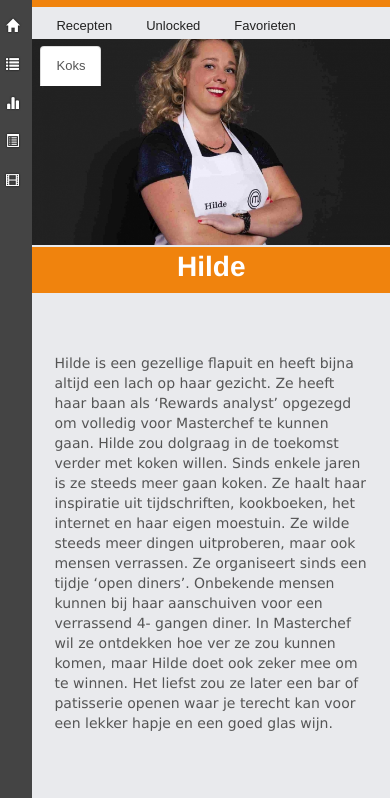
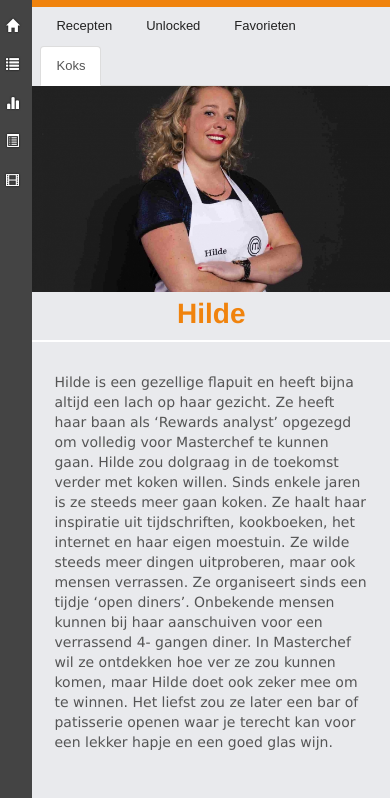
Before and after one commit to hoidiana/project5, a plain HTML site: page hilde.html in a window 390 px wide. Shown: the part 46-844 px from the top of the page. Drawn offline with nearby package versions, Linux system fonts and the light colour scheme; files whose address does not match are found by name.

Commit message:
Add files via upload

```diff
--- a/template/css/styles.css
+++ b/template/css/styles.css
@@ -333,4 +333,22 @@ small.text-muted {
   #master2 {
     border-top: 2px solid white;
   }
+
+  .antwoorden {
+    margin-top: -20px;
+  }
+
+  #eten {
+    margin-top: 0px;
+  }
+
+  #kok {
+    background-color: #e9eaed;
+    color: #f0830d;
+    border-bottom: 2px solid white;
+  }
+
+  .infoChef {
+    margin-top: -30px;
+  }
 }
```
